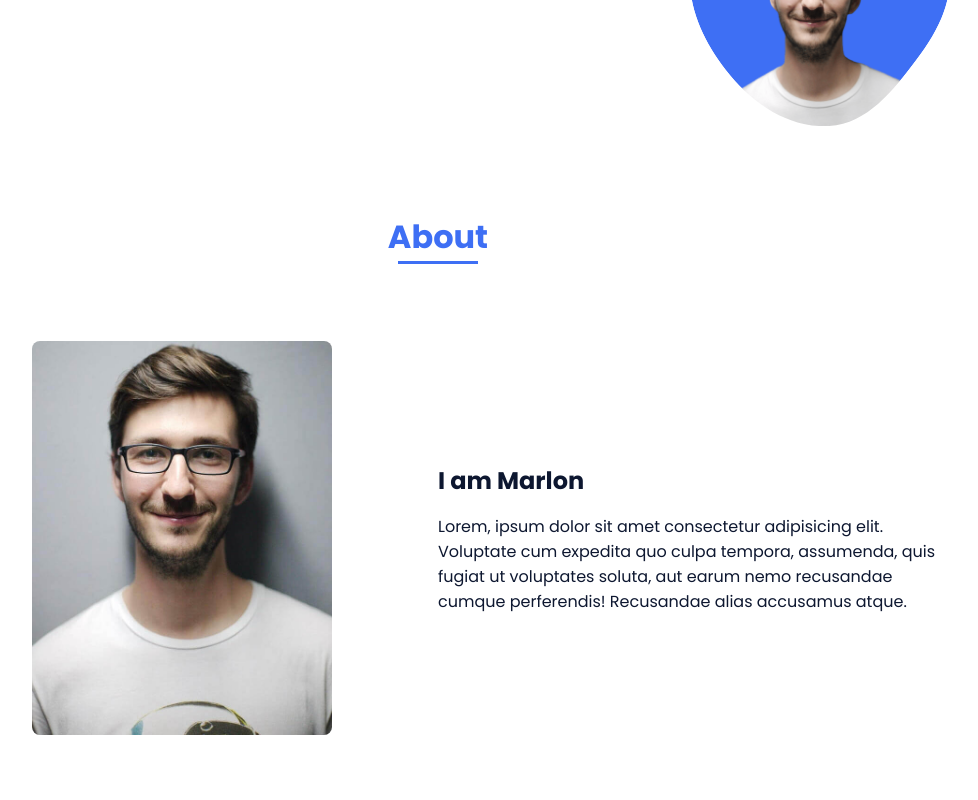
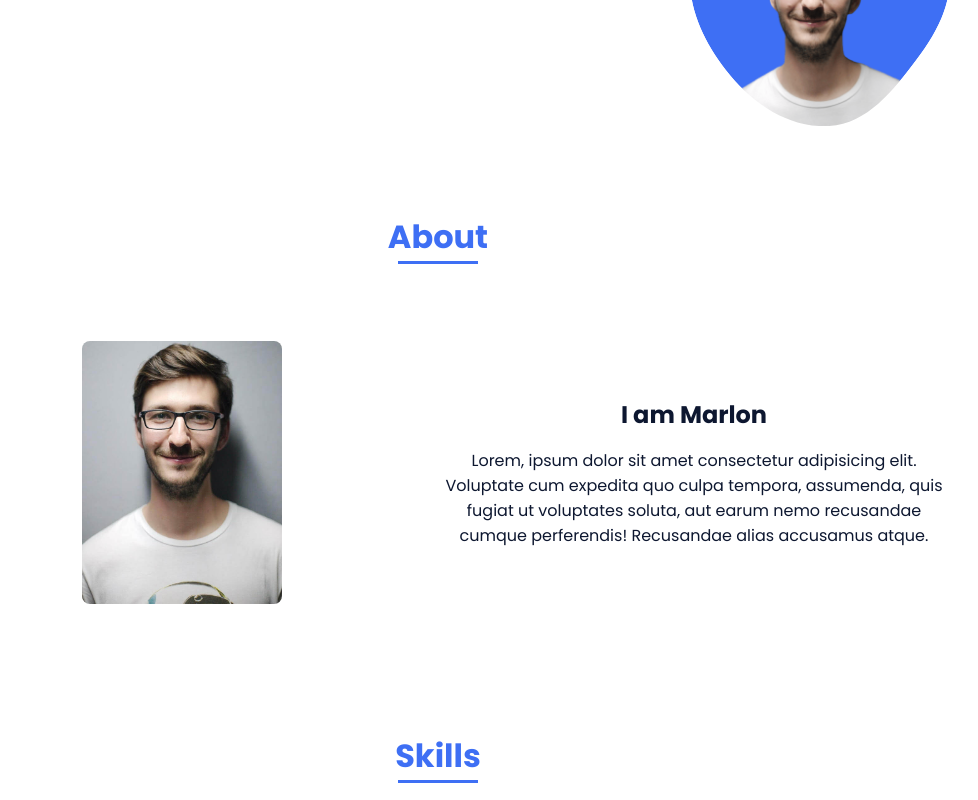
Before and after one commit to Chaitanya037/react-materialui-training, a React (Vite) app: page / in a window 1280 px wide. Shown: the part 700-1500 px from the top of the page, without its empty margins (202-1180 px from the left). Built offline with nearby package versions, Linux system fonts and the light colour scheme.

Commit message:
About DIV changes

```diff
--- a/src/App.jsx
+++ b/src/App.jsx
@@ -1,7 +1,7 @@
 import "./assets/css/styles.css";
 import AOS from "aos";
 import "aos/dist/aos.css";
-import about_img from "./assets/img/about.jpg";
+
 import work1 from "./assets/img/work1.jpg";
 import work2 from "./assets/img/work2.jpg";
 import work3 from "./assets/img/work3.jpg";
@@ -11,6 +11,7 @@ import work6 from "./assets/img/work6.jpg";
 import Header from './components/navigation/Header.jsx';
 import Footer from "./components/navigation/Footer.jsx";
 import Intro from "./components/molecules/Intro.jsx";
+import About from "./components/molecules/About.jsx";
 
 const App = () => {
   AOS.init({
@@ -25,25 +26,7 @@ const App = () => {
       <Header />
       <main className="l-main">
         <Intro />
-        <section className="about section " id="about">
-          <h2 className="section-title">About</h2>
-
-          <div className="about__container bd-grid">
-            <div className="about__img">
-              <img src={about_img} alt="" />
-            </div>
-
-            <div>
-              <h2 className="about__subtitle">I am Marlon</h2>
-              <p className="about__text">
-                Lorem, ipsum dolor sit amet consectetur adipisicing elit.
-                Voluptate cum expedita quo culpa tempora, assumenda, quis fugiat
-                ut voluptates soluta, aut earum nemo recusandae cumque
-                perferendis! Recusandae alias accusamus atque.
-              </p>
-            </div>
-          </div>
-        </section>
+        <About />
         <section className="skills section" id="skills">
           <h2 className="section-title">Skills</h2>
 
--- a/src/assets/css/styles.css
+++ b/src/assets/css/styles.css
@@ -177,22 +177,6 @@ img {
 /*=== Show menu ===*/
 .show {
   right: 0;
-}
-
-/* ===== ABOUT =====*/
-.about__container {
-  row-gap: 2rem;
-  text-align: center;
-}
-.about__subtitle {
-  margin-bottom: var(--mb-2);
-}
-.about__img {
-  justify-self: center;
-}
-.about__img img {
-  width: 200px;
-  border-radius: 0.5rem;
 }
 
 /* ===== SKILLS =====*/
--- /dev/null
+++ b/src/components/atoms/Heading.jsx
@@ -0,0 +1,13 @@
+import PropTypes from "prop-types";
+
+const Heading = ({ classes, children }) => {
+  const classUsed = classes ? ` ${classes}` : "";
+  return <h2 className={`section-title${classUsed}`}>{children}</h2>;
+};
+
+Heading.propTypes = {
+  classes: PropTypes.string,
+  children: PropTypes.string,
+};
+
+export default Heading;
--- /dev/null
+++ b/src/components/molecules/About.css
@@ -0,0 +1,14 @@
+.about__container {
+  row-gap: 2rem;
+  text-align: center;
+}
+.about__subtitle {
+  margin-bottom: var(--mb-2);
+}
+.about__img {
+  justify-self: center;
+}
+.about__img img {
+  width: 200px;
+  border-radius: 0.5rem;
+}
--- /dev/null
+++ b/src/components/molecules/About.jsx
@@ -0,0 +1,29 @@
+/* eslint-disable react/no-unknown-property */
+import about_img from "../../assets/img/about.jpg";
+import Heading from "../atoms/Heading";
+import './About.css';
+
+const About = () => {
+  return (
+    <section className="about section " id="about">
+      <Heading>About</Heading>
+      <div className="about__container bd-grid">
+        <div className="about__img">
+          <img src={about_img} alt="" />
+        </div>
+
+        <div>
+          <h2 className="about__subtitle">I am Marlon</h2>
+          <p className="about__text">
+            Lorem, ipsum dolor sit amet consectetur adipisicing elit. Voluptate
+            cum expedita quo culpa tempora, assumenda, quis fugiat ut voluptates
+            soluta, aut earum nemo recusandae cumque perferendis! Recusandae
+            alias accusamus atque.
+          </p>
+        </div>
+      </div>
+    </section>
+  );
+};
+
+export default About;
```
